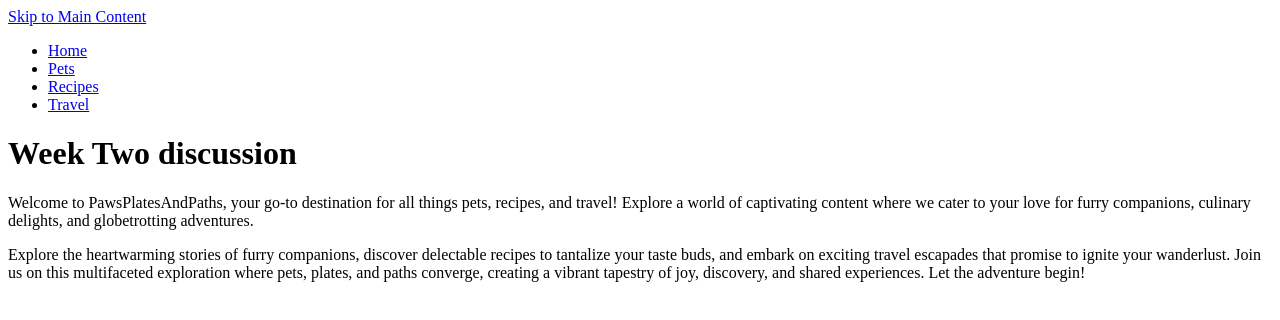
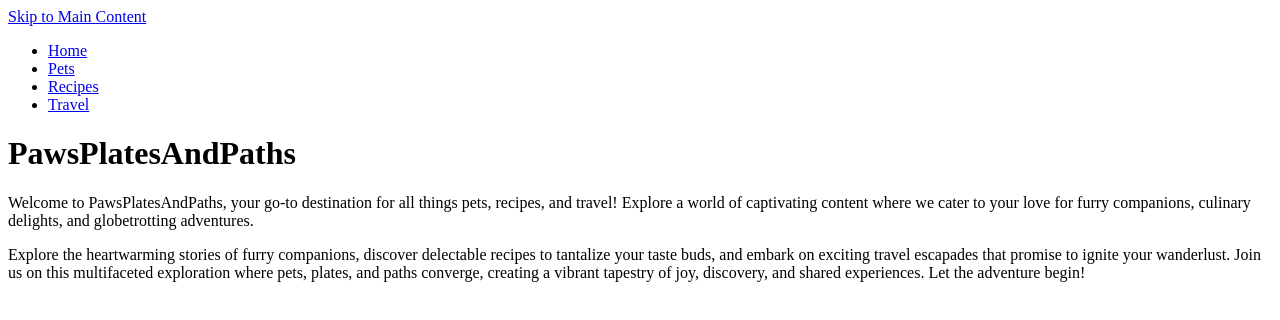
Before and after one commit to isabelladesi/ccp_html_w24, a plain HTML site: page index.html in a window 1280 px wide. Drawn offline with Linux system fonts and the light colour scheme.

Commit message:
changed header 1- FINALL

```diff
--- a/index.html
+++ b/index.html
@@ -16,7 +16,7 @@
                 <li><a href = "travel.html">Travel</a></li>
             </ul>
         </nav>
-        <h1>Week Two discussion</h1>
+        <h1>PawsPlatesAndPaths</h1>
 
     </header>
     <main id="main">
```
Also changed, not shown: pets.html (+1 -1 lines), recipes.html (+1 -1 lines), travel.html (+1 -1 lines).
